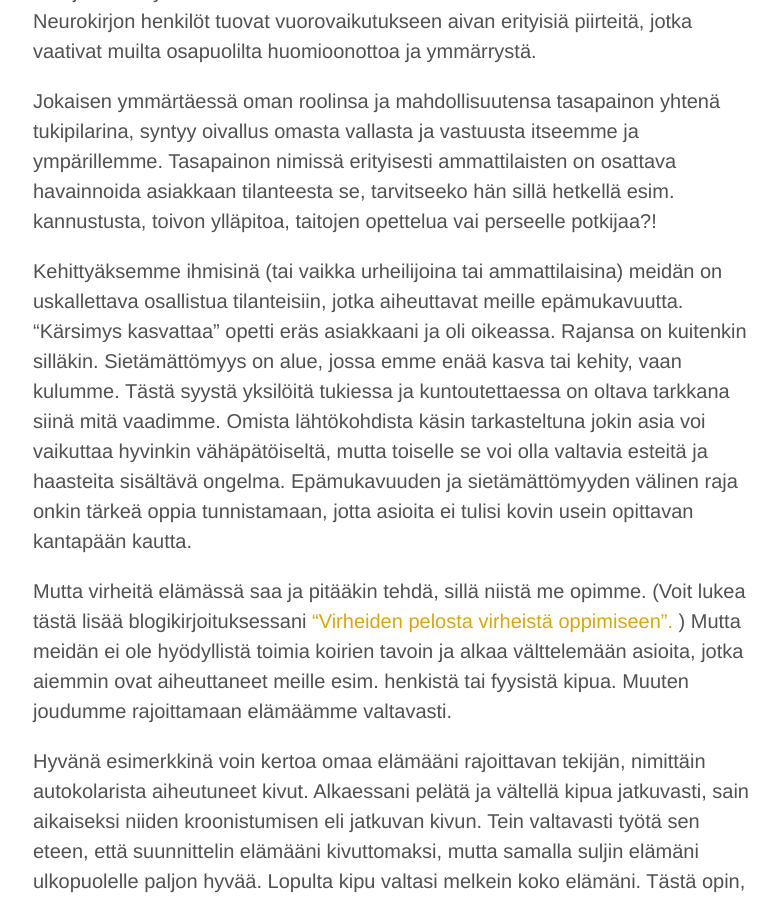
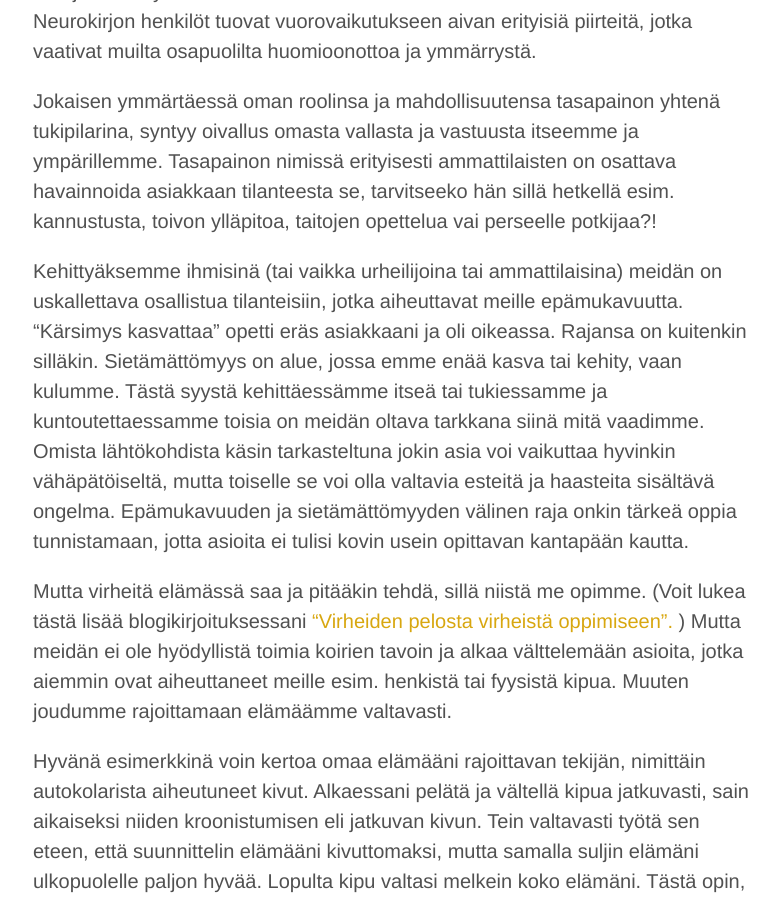
Before and after one commit to niinapiira/neppari.net, a Jekyll site: the page built from _posts/2016-03-17-tasapainoa-ja-joustavuutta-elamaan.md, in a window 1280 px wide and 900 px high, scrolled down 2901 px. Shown: the whole window, without its empty margins (247-1026 px from the left). Built offline with Jekyll 4.4.1, drawn with Linux system fonts in a browser that asks for light colours.

Commit message:
Updated 2016-03-17-tasapainoa-ja-joustavuutta-elamaan.md

```diff
--- a/_posts/2016-03-17-tasapainoa-ja-joustavuutta-elamaan.md
+++ b/_posts/2016-03-17-tasapainoa-ja-joustavuutta-elamaan.md
@@ -28,7 +28,7 @@
 
 Jokaisen ymmärtäessä oman roolinsa ja mahdollisuutensa tasapainon yhtenä tukipilarina, syntyy oivallus omasta vallasta ja vastuusta itseemme ja ympärillemme. Tasapainon nimissä erityisesti ammattilaisten on osattava havainnoida asiakkaan tilanteesta se, tarvitseeko hän sillä hetkellä esim. kannustusta, toivon ylläpitoa, taitojen opettelua vai perseelle potkijaa?!
 
-Kehittyäksemme ihmisinä (tai vaikka urheilijoina tai ammattilaisina) meidän on uskallettava osallistua tilanteisiin, jotka aiheuttavat meille epämukavuutta. "Kärsimys kasvattaa" opetti eräs asiakkaani ja oli oikeassa. Rajansa on kuitenkin silläkin. Sietämättömyys on alue, jossa emme enää kasva tai kehity, vaan kulumme. Tästä syystä yksilöitä tukiessa ja kuntoutettaessa on oltava tarkkana siinä mitä vaadimme. Omista lähtökohdista käsin tarkasteltuna jokin asia voi vaikuttaa hyvinkin vähäpätöiseltä, mutta toiselle se voi olla valtavia esteitä ja haasteita sisältävä ongelma. Epämukavuuden ja sietämättömyyden välinen raja onkin tärkeä oppia tunnistamaan, jotta asioita ei tulisi kovin usein opittavan kantapään kautta.
+Kehittyäksemme ihmisinä (tai vaikka urheilijoina tai ammattilaisina) meidän on uskallettava osallistua tilanteisiin, jotka aiheuttavat meille epämukavuutta. "Kärsimys kasvattaa" opetti eräs asiakkaani ja oli oikeassa. Rajansa on kuitenkin silläkin. Sietämättömyys on alue, jossa emme enää kasva tai kehity, vaan kulumme. Tästä syystä kehittäessämme itseä tai tukiessamme ja kuntoutettaessamme toisia on meidän oltava tarkkana siinä mitä vaadimme. Omista lähtökohdista käsin tarkasteltuna jokin asia voi vaikuttaa hyvinkin vähäpätöiseltä, mutta toiselle se voi olla valtavia esteitä ja haasteita sisältävä ongelma. Epämukavuuden ja sietämättömyyden välinen raja onkin tärkeä oppia tunnistamaan, jotta asioita ei tulisi kovin usein opittavan kantapään kautta.
 
 Mutta virheitä elämässä saa ja pitääkin tehdä, sillä niistä me opimme. (Voit lukea tästä lisää blogikirjoituksessani ["Virheiden pelosta virheistä oppimiseen".](/blogi/virheiden-pelosta-virheista-oppimiseen/) ) Mutta meidän ei ole hyödyllistä toimia koirien tavoin ja alkaa välttelemään asioita, jotka aiemmin ovat aiheuttaneet meille esim. henkistä tai fyysistä kipua. Muuten joudumme rajoittamaan elämäämme valtavasti.
 
```
